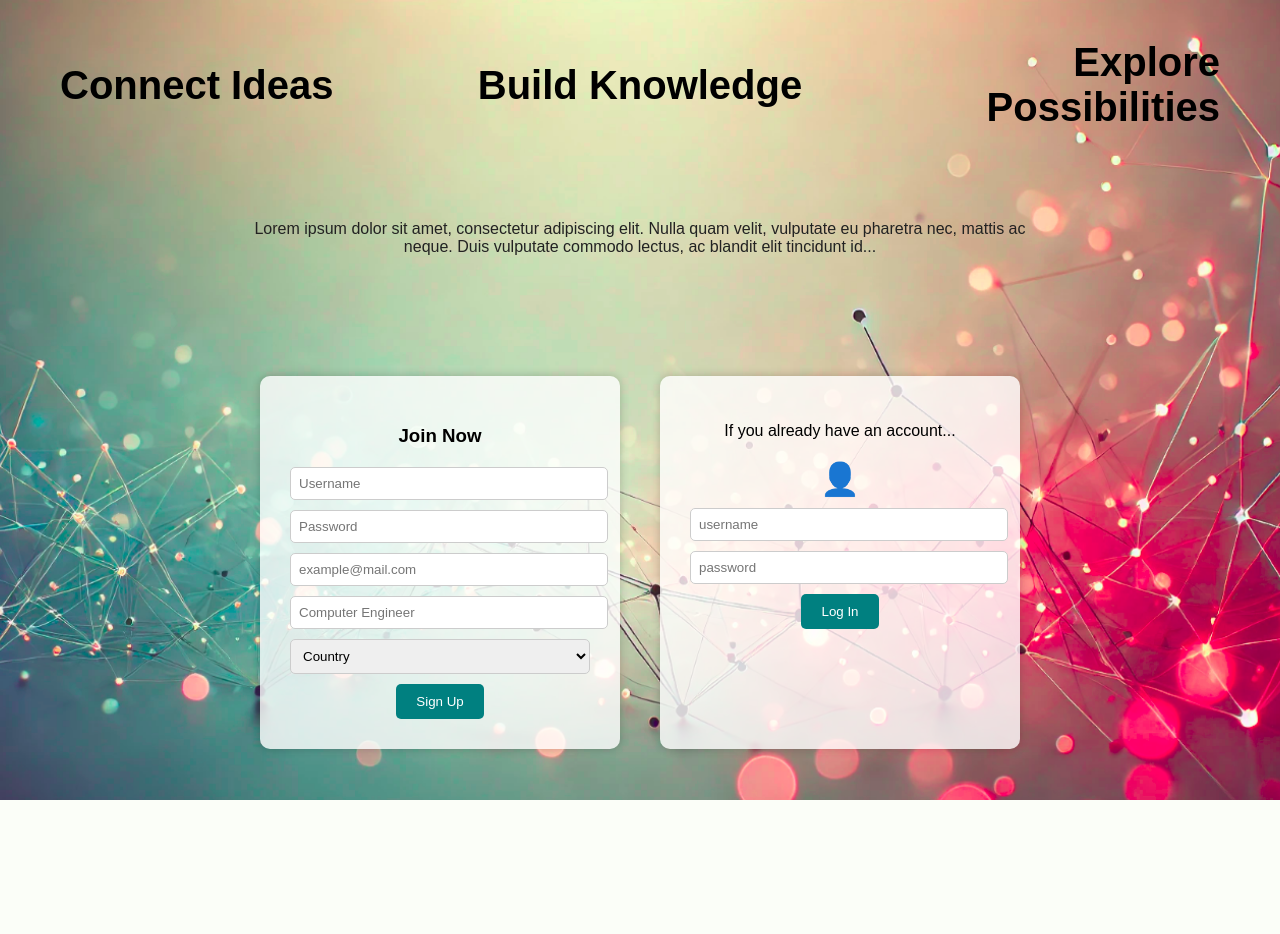
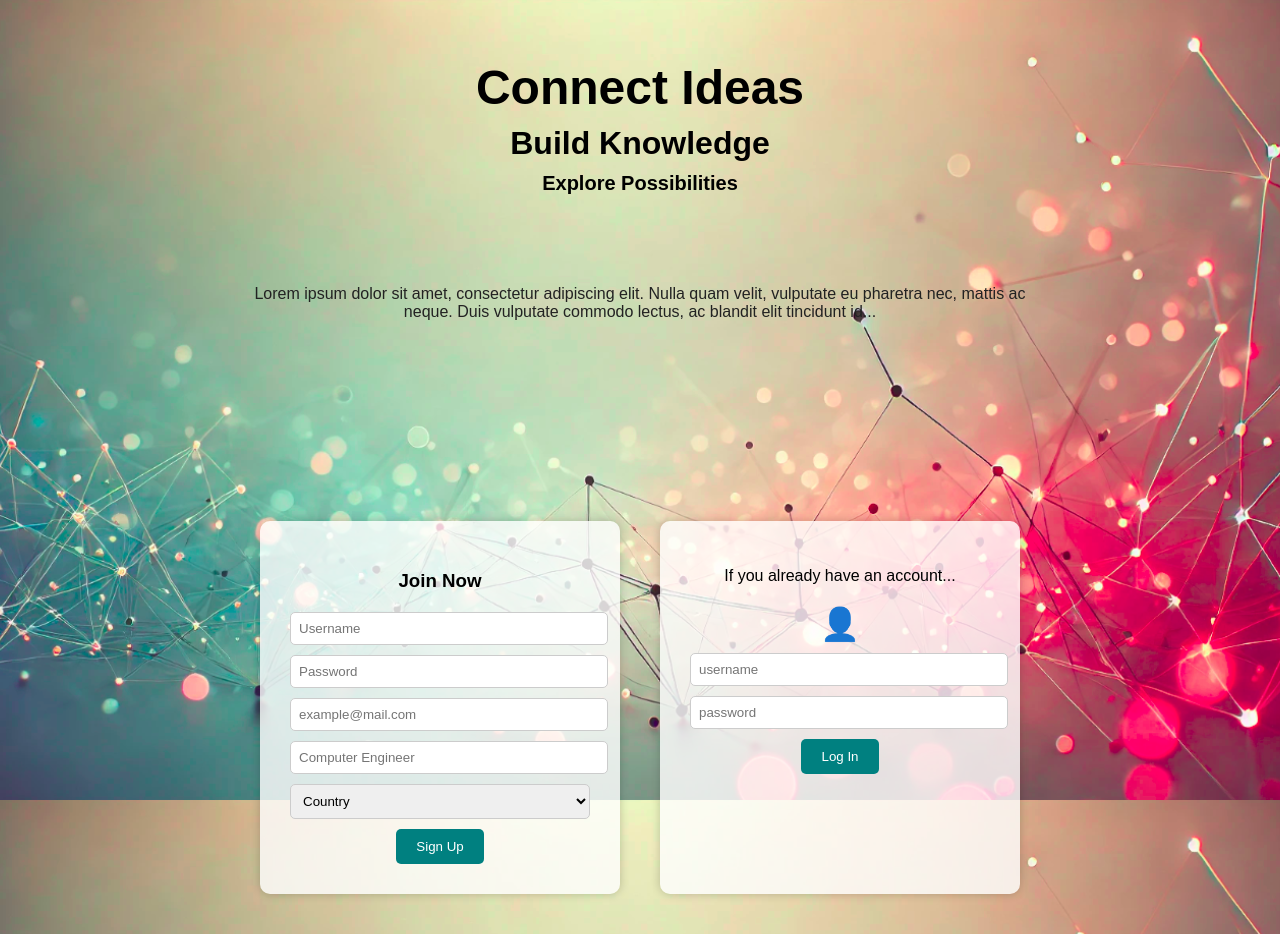
Before and after one commit to tyasemin/SWE573, a Django app: page / in a window 1280 px wide. Before the commit the page ends 800 px from the top, so only its background shows below. Run offline with Django 4.2, Linux system fonts and the light colour scheme.

Commit message:
rearrange page layout

```diff
--- a/backend/landing/static/landing/styles.css
+++ b/backend/landing/static/landing/styles.css
@@ -39,7 +39,7 @@ body {
     display: flex;
     justify-content: center;
     gap: 40px;
-    margin-top: 120px;
+    margin-top: 200px;
     flex-wrap: wrap;
   }
 
@@ -79,29 +79,23 @@ body {
     font-size: 32px;
     margin: 10px 0;
   }
-  .headline-row {
-    display: flex;
-    justify-content: space-between;
-    align-items: center;
-    margin: 40px 60px 20px 60px;
+  .headlines {
+    text-align: center;
+    margin-top: 60px;
+    margin-bottom: 20px;
   }
 
-  .headline-row .title {
+  .main-title {
+    font-size: 48px;
     margin: 0;
-    font-weight: bold;
   }
 
-  .headline-row .left {
-    text-align: left;
-    flex: 1;
+  .sub-title {
+    font-size: 32px;
+    margin: 10px 0;
   }
 
-  .headline-row .center {
-    text-align: center;
-    flex: 1;
+  .small-title {
+    font-size: 20px;
+    margin: 5px 0;
   }
-
-  .headline-row .right {
-    text-align: right;
-    flex: 1;
-  }
--- a/backend/landing/templates/landing/index.html
+++ b/backend/landing/templates/landing/index.html
@@ -8,10 +8,10 @@
   <link rel="stylesheet" href="{% static 'landing/styles.css' %}" />
 </head>
 <body>
-  <div class="headline-row">
-    <h1 class="title left">Connect Ideas</h1>
-    <h2 class="title center">Build Knowledge</h2>
-    <h3 class="title right">Explore Possibilities</h3>
+  <div class="headlines">
+    <h1 class="main-title">Connect Ideas</h1>
+    <h2 class="sub-title">Build Knowledge</h2>
+    <h3 class="small-title">Explore Possibilities</h3>
   </div>
 
   <div class="container">
```
